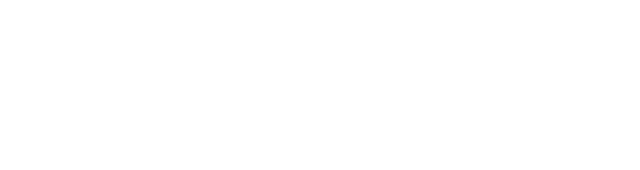
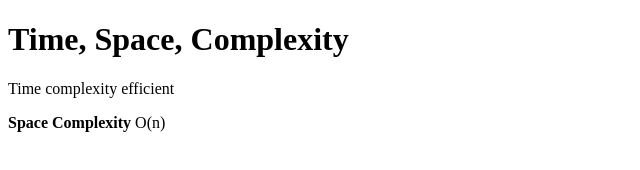
Before and after one commit to acciojob/time-and-space-complexity-Anjlesh-Wasule, a website: page main.html in a window 1280 px wide. Shown: the whole page, without its empty margins (0-640 px from the left). Drawn offline with Linux system fonts and the light colour scheme.

Commit message:
created a submission

```diff
--- a/main.html
+++ b/main.html
@@ -8,6 +8,11 @@
 
 <body>
 	<!-- the entire body must be written by student -->
+
+	<h1>Time, Space, Complexity</h1>
+	<p>Time complexity efficient</p>
+	<p><b>Space Complexity</b> O(n)</p>
+
     <script type="text/javascript" src="./script.js">
 </script>
 
```
